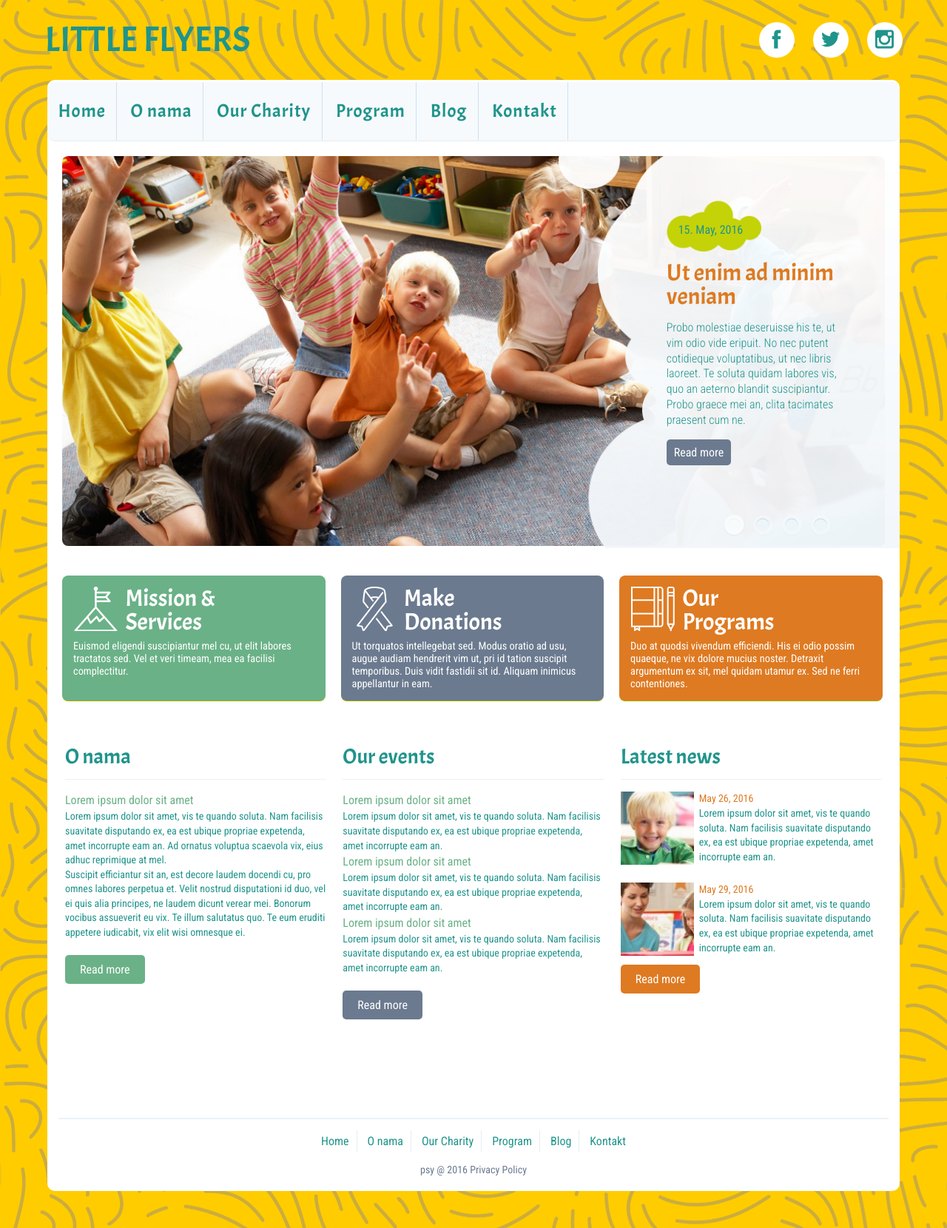
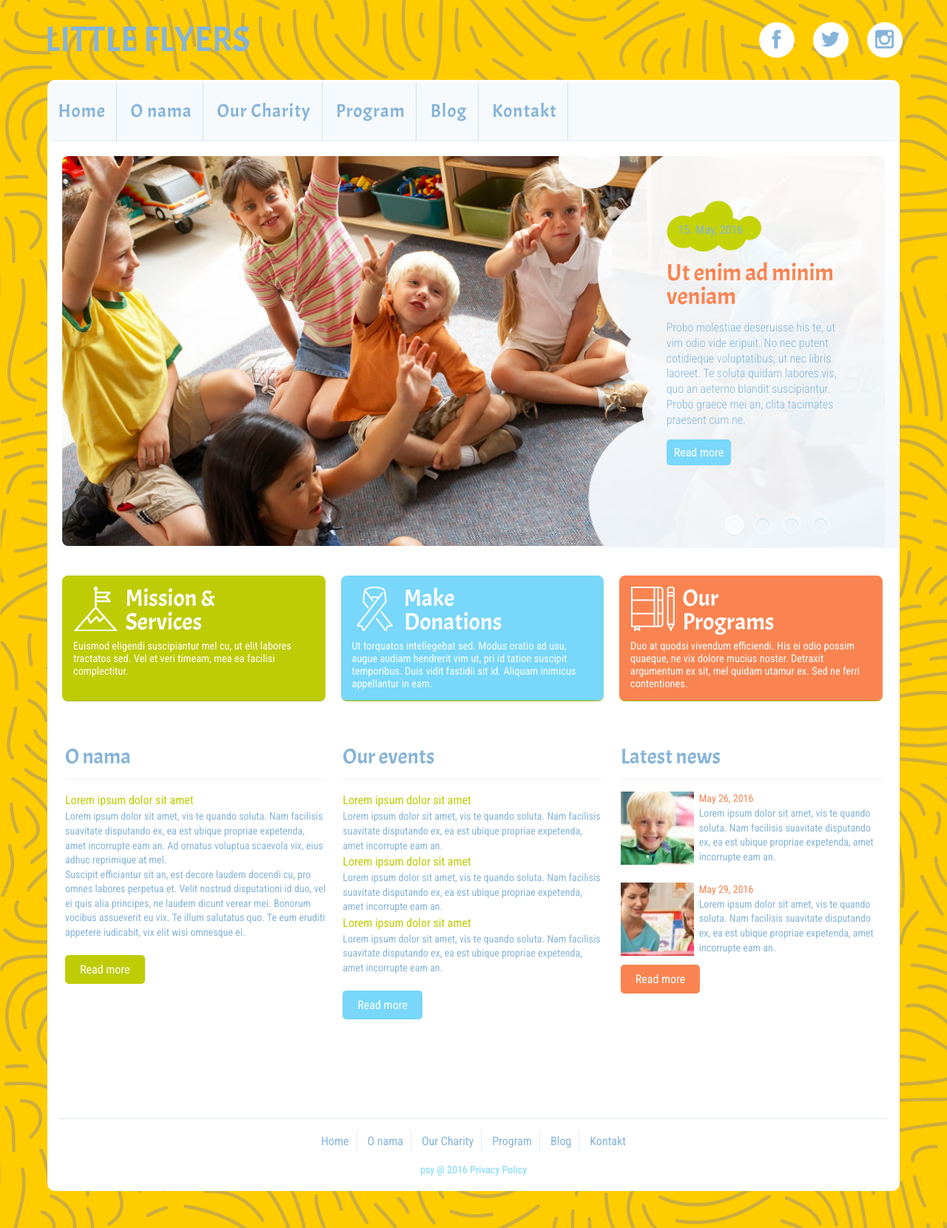
Before and after one commit to aleksandarbatin/pstherapy-dev, a PHP site: page / in a window 1280 px wide. Shown: the whole page at 74% size. Run offline with PHP 8.4, Linux system fonts and the light colour scheme.

Commit message:
colors fonts

```diff
--- a/app/about.html
+++ b/app/about.html
@@ -5,7 +5,7 @@
 	<title>Psyhotherpy</title>
 	<meta name="viewport" content="width=device-width, initial-scale=1.0">
 	<link rel="stylesheet" type="text/css" href="assets/css/main.css">
-	<link href='https://fonts.googleapis.com/css?family=Salsa' rel='stylesheet' type='text/css'>
+	<link href="https://fonts.googleapis.com/css?family=Acme" rel="stylesheet">
 	<link href='https://fonts.googleapis.com/css?family=Roboto+Condensed' rel='stylesheet' type='text/css'>
 </head>
 <body>
--- a/app/assets/css/main.css
+++ b/app/assets/css/main.css
@@ -130,7 +130,7 @@ html, body {
 body {
   background: url("../img/pattern-gog.png");
   padding-bottom: 50px;
-  background-color: #F4CC70; }
+  background-color: #F6FAFD; }
 
 img {
   display: block;
@@ -206,7 +206,7 @@ u {
   -webkit-appearance: none; }
 
 .btn-read, .contact .btnSend input, .contact .btnClear input {
-  background-color: #6B7A8f;
+  background-color: #78d7fa;
   color: #fff;
   font-family: "Roboto Condensed", sans-serif;
   padding: 10px 20px;
@@ -230,12 +230,12 @@ u {
   margin-right: 1.5%;
   overflow: hidden; }
   .colorTeaser_box:nth-of-type(1) {
-    background-color: #6AB187; }
+    background-color: #becc06; }
   .colorTeaser_box:nth-of-type(2) {
-    background-color: #6B7A8f; }
+    background-color: #78d7fa; }
   .colorTeaser_box:nth-of-type(3) {
     margin-right: 0;
-    background-color: #DE7A22; }
+    background-color: #f98451; }
   .colorTeaser_box svg {
     float: left;
     width: 3.8rem;
@@ -266,7 +266,7 @@ u {
 .content_title {
   font-family: "Acme", sans-serif;
   font-size: 1.8rem;
-  color: #20948B;
+  color: #86b4d9;
   padding-bottom: 1rem;
   margin-top: 1rem;
   margin-bottom: 1rem;
@@ -281,16 +281,16 @@ u {
     font-family: "Roboto Condensed", sans-serif;
     font-size: 1rem;
     line-height: 1.5;
-    color: #6AB187; }
+    color: #becc06; }
   .content_block .content_block_text, .content_block--wider .content_block_text, .content_block--faqs .content_block_text {
     margin-bottom: 2rem; }
   .content_block p, .content_block--wider p, .content_block--faqs p, .content_block ul li, .content_block--wider ul li, .content_block--faqs ul li {
     font-family: "Roboto Condensed", sans-serif;
     font-size: 0.875rem;
     line-height: 1.4;
-    color: #20948B; }
+    color: #86b4d9; }
   .content_block .datemini, .content_block--wider .datemini, .content_block--faqs .datemini {
-    color: #DE7A22; }
+    color: #f98451; }
   .content_block--wider {
     float: left !important;
     margin-bottom: 1.5rem;
@@ -336,12 +336,12 @@ u {
   float: left;
   margin-right: 2%; }
   .content_block:nth-of-type(1) .btn-read, .content_block--wider:nth-of-type(1) .btn-read, .content_block--faqs:nth-of-type(1) .btn-read, .content_block:nth-of-type(1) .contact .btnSend input, .contact .btnSend .content_block:nth-of-type(1) input, .content_block--wider:nth-of-type(1) .contact .btnSend input, .contact .btnSend .content_block--wider:nth-of-type(1) input, .content_block--faqs:nth-of-type(1) .contact .btnSend input, .contact .btnSend .content_block--faqs:nth-of-type(1) input, .content_block:nth-of-type(1) .contact .btnClear input, .contact .btnClear .content_block:nth-of-type(1) input, .content_block--wider:nth-of-type(1) .contact .btnClear input, .contact .btnClear .content_block--wider:nth-of-type(1) input, .content_block--faqs:nth-of-type(1) .contact .btnClear input, .contact .btnClear .content_block--faqs:nth-of-type(1) input {
-    background-color: #6AB187; }
+    background-color: #becc06; }
 
 .content_block:nth-of-type(3), .content_block--wider:nth-of-type(3), .content_block--faqs:nth-of-type(3) {
   float: right; }
   .content_block:nth-of-type(3) .btn-read, .content_block--wider:nth-of-type(3) .btn-read, .content_block--faqs:nth-of-type(3) .btn-read, .content_block:nth-of-type(3) .contact .btnSend input, .contact .btnSend .content_block:nth-of-type(3) input, .content_block--wider:nth-of-type(3) .contact .btnSend input, .contact .btnSend .content_block--wider:nth-of-type(3) input, .content_block--faqs:nth-of-type(3) .contact .btnSend input, .contact .btnSend .content_block--faqs:nth-of-type(3) input, .content_block:nth-of-type(3) .contact .btnClear input, .contact .btnClear .content_block:nth-of-type(3) input, .content_block--wider:nth-of-type(3) .contact .btnClear input, .contact .btnClear .content_block--wider:nth-of-type(3) input, .content_block--faqs:nth-of-type(3) .contact .btnClear input, .contact .btnClear .content_block--faqs:nth-of-type(3) input {
-    background-color: #DE7A22; }
+    background-color: #f98451; }
 
 /*========================
 ----- NAVIGATION - MENU
@@ -362,10 +362,10 @@ u {
       line-height: 1;
       letter-spacing: 1px;
       text-decoration: none;
-      color: #20948B; }
+      color: #86b4d9; }
     .nav_menu .nav_menu_list > li a:hover {
       color: #fff;
-      background-color: #6B7A8f; }
+      background-color: #78d7fa; }
   .nav_menu .nav_menu_list > li:first-child a {
     border-top-left-radius: 0.8rem;
     border-bottom-left-radius: 0.8rem; }
@@ -374,7 +374,7 @@ u {
     position: absolute;
     left: 0;
     right: -4rem;
-    background-color: #6B7A8f;
+    background-color: #78d7fa;
     color: #fff;
     z-index: 5555;
     border-bottom-right-radius: 0.8rem;
@@ -391,7 +391,7 @@ u {
     display: block; }
 
 .drop-hover:hover {
-  background-color: #6B7A8f;
+  background-color: #78d7fa;
   color: #fff; }
 
 /*============================
@@ -399,13 +399,13 @@ u {
 =============================*/
 .breadcrumbs {
   padding: 0.5rem 1rem;
-  background-color: #F4CC70;
+  background-color: #F6FAFD;
   border-radius: 0.4rem; }
   .breadcrumbs li, .breadcrumbs a {
     font-family: "Roboto Condensed", sans-serif;
     font-size: 0.875rem;
     line-height: 1.4;
-    color: #20948B; }
+    color: #86b4d9; }
 
 /*=========================
 -------  IMAGE TEASER
@@ -420,12 +420,12 @@ u {
     font-family: "Roboto Condensed", sans-serif;
     font-size: 1rem;
     line-height: 1.5;
-    color: #6AB187; }
+    color: #becc06; }
   .imageTeaser .imageTeaser__text {
     font-family: "Roboto Condensed", sans-serif;
     font-size: 0.875rem;
     line-height: 1.4;
-    color: #20948B; }
+    color: #86b4d9; }
   .imageTeaser:nth-of-type(2n+2) {
     margin-right: 0; }
 
@@ -441,7 +441,7 @@ u {
     .header .logo a {
       font-family: "Acme", sans-serif;
       font-size: 3rem;
-      color: #20948B; }
+      color: #86b4d9; }
 
 .page_container {
   padding: 3px 0 20px;
@@ -462,7 +462,7 @@ u {
   .social-icons svg {
     width: 25px;
     vertical-align: super;
-    fill: #20948B; }
+    fill: #86b4d9; }
   .social-icons li:last-child a {
     margin-right: 0; }
 
@@ -483,7 +483,7 @@ u {
       font-family: "Roboto Condensed", sans-serif;
       font-size: 1rem;
       line-height: 1.2;
-      color: #20948B; }
+      color: #86b4d9; }
   .footer_menu li:last-child {
     border: none; }
 
@@ -492,7 +492,7 @@ u {
   font-size: 0.875rem;
   line-height: 1.3;
   text-align: center;
-  color: #6B7A8f; }
+  color: #78d7fa; }
 
 /*===============
 -- HOME SLIDER
@@ -522,7 +522,7 @@ u {
       position: absolute;
       top: 2rem;
       left: 1rem;
-      color: #20948B;
+      color: #86b4d9;
       text-align: center;
       font-family: "Roboto Condensed", sans-serif;
       font-size: 1rem;
@@ -532,7 +532,7 @@ u {
       top: 0;
       left: 0;
       width: 100%;
-      fill: #6AB187; }
+      fill: #becc06; }
       .slider_content .date svg path {
         width: 100%;
         height: 100%; }
@@ -542,7 +542,7 @@ u {
     font-size: 1rem;
     line-height: 1;
     color: #fff;
-    background-color: #6B7A8f;
+    background-color: #78d7fa;
     padding: 8px 10px;
     border-radius: 5px; }
 
@@ -564,7 +564,7 @@ u {
   margin-bottom: 1rem;
   font-family: "Acme", sans-serif;
   font-size: 2rem;
-  color: #DE7A22; }
+  color: #f98451; }
 
 .slider_content_text p, .slider_content_text .content_block ul li, .content_block ul .slider_content_text li, .slider_content_text .content_block--wider ul li, .content_block--wider ul .slider_content_text li, .slider_content_text .content_block--faqs ul li, .content_block--faqs ul .slider_content_text li {
   margin-bottom: 25px;
@@ -572,7 +572,7 @@ u {
   font-size: 1rem;
   font-weight: 300;
   line-height: 1.3;
-  color: #20948B; }
+  color: #86b4d9; }
 
 /*===============================
 -------  SLICK SLIDER MAIN
--- a/app/contact.html
+++ b/app/contact.html
@@ -5,7 +5,7 @@
 	<title>Psyhotherpy</title>
 	<meta name="viewport" content="width=device-width, initial-scale=1.0">
 	<link rel="stylesheet" type="text/css" href="assets/css/main.css">
-	<link href='https://fonts.googleapis.com/css?family=Salsa' rel='stylesheet' type='text/css'>
+	<link href="https://fonts.googleapis.com/css?family=Acme" rel="stylesheet">
 	<link href='https://fonts.googleapis.com/css?family=Roboto+Condensed' rel='stylesheet' type='text/css'>
 </head>
 <body>
--- a/app/faqs.html
+++ b/app/faqs.html
@@ -5,7 +5,7 @@
 	<title>Psyhotherpy</title>
 	<meta name="viewport" content="width=device-width, initial-scale=1.0">
 	<link rel="stylesheet" type="text/css" href="assets/css/main.css">
-	<link href='https://fonts.googleapis.com/css?family=Salsa' rel='stylesheet' type='text/css'>
+	<link href="https://fonts.googleapis.com/css?family=Acme" rel="stylesheet">
 	<link href='https://fonts.googleapis.com/css?family=Roboto+Condensed' rel='stylesheet' type='text/css'>
 </head>
 <body>
--- a/app/our-charities.html
+++ b/app/our-charities.html
@@ -5,7 +5,7 @@
 	<title>Psyhotherpy</title>
 	<meta name="viewport" content="width=device-width, initial-scale=1.0">
 	<link rel="stylesheet" type="text/css" href="assets/css/main.css">
-	<link href='https://fonts.googleapis.com/css?family=Salsa' rel='stylesheet' type='text/css'>
+	<link href="https://fonts.googleapis.com/css?family=Acme" rel="stylesheet">
 	<link href='https://fonts.googleapis.com/css?family=Roboto+Condensed' rel='stylesheet' type='text/css'>
 </head>
 <body>
--- a/app/program.html
+++ b/app/program.html
@@ -5,7 +5,7 @@
 	<title>Psyhotherpy</title>
 	<meta name="viewport" content="width=device-width, initial-scale=1.0">
 	<link rel="stylesheet" type="text/css" href="assets/css/main.css">
-	<link href='https://fonts.googleapis.com/css?family=Salsa' rel='stylesheet' type='text/css'>
+	<link href="https://fonts.googleapis.com/css?family=Acme" rel="stylesheet">
 	<link href='https://fonts.googleapis.com/css?family=Roboto+Condensed' rel='stylesheet' type='text/css'>
 </head>
 <body>
--- a/app/scss/config/_variables.scss
+++ b/app/scss/config/_variables.scss
@@ -9,18 +9,18 @@ $colorRed  : #F00;
 $colorGreen: #0F0;
 $colorBlue : #00F;
 
-$colorText-blue: #20948B;
-$colorDecor-green: #6AB187;
-$colorDecor-blue: #6B7A8f;
-$colorDecor-orange: #DE7A22;
+// $colorText-blue: #4C3F54;
+// $colorDecor-green: #D13525;
+// $colorDecor-blue: #F2C057;
+// $colorDecor-orange: #486824;
 $colorDecor-white: #F4CC70;
 $colorDecor-whiteR: #F6FAFD;
 
-// $colorText-blue: #86b4d9;
-// $colorDecor-green: #becc06;
-// $colorDecor-blue: #78d7fa;
-// $colorDecor-orange: #f98451;
-// $colorDecor-white: #F6FAFD;
+$colorText-blue: #86b4d9;
+$colorDecor-green: #becc06;
+$colorDecor-blue: #78d7fa;
+$colorDecor-orange: #f98451;
+$colorDecor-white: #F6FAFD;
 
 //-----PATHS
 $fontBaseUrl   : "http://static1.webedia.fr/fonts/";
--- a/app/testimonials.html
+++ b/app/testimonials.html
@@ -5,7 +5,7 @@
 	<title>Psyhotherpy</title>
 	<meta name="viewport" content="width=device-width, initial-scale=1.0">
 	<link rel="stylesheet" type="text/css" href="assets/css/main.css">
-	<link href='https://fonts.googleapis.com/css?family=Salsa' rel='stylesheet' type='text/css'>
+	<link href="https://fonts.googleapis.com/css?family=Acme" rel="stylesheet">
 	<link href='https://fonts.googleapis.com/css?family=Roboto+Condensed' rel='stylesheet' type='text/css'>
 </head>
 <body>
```
